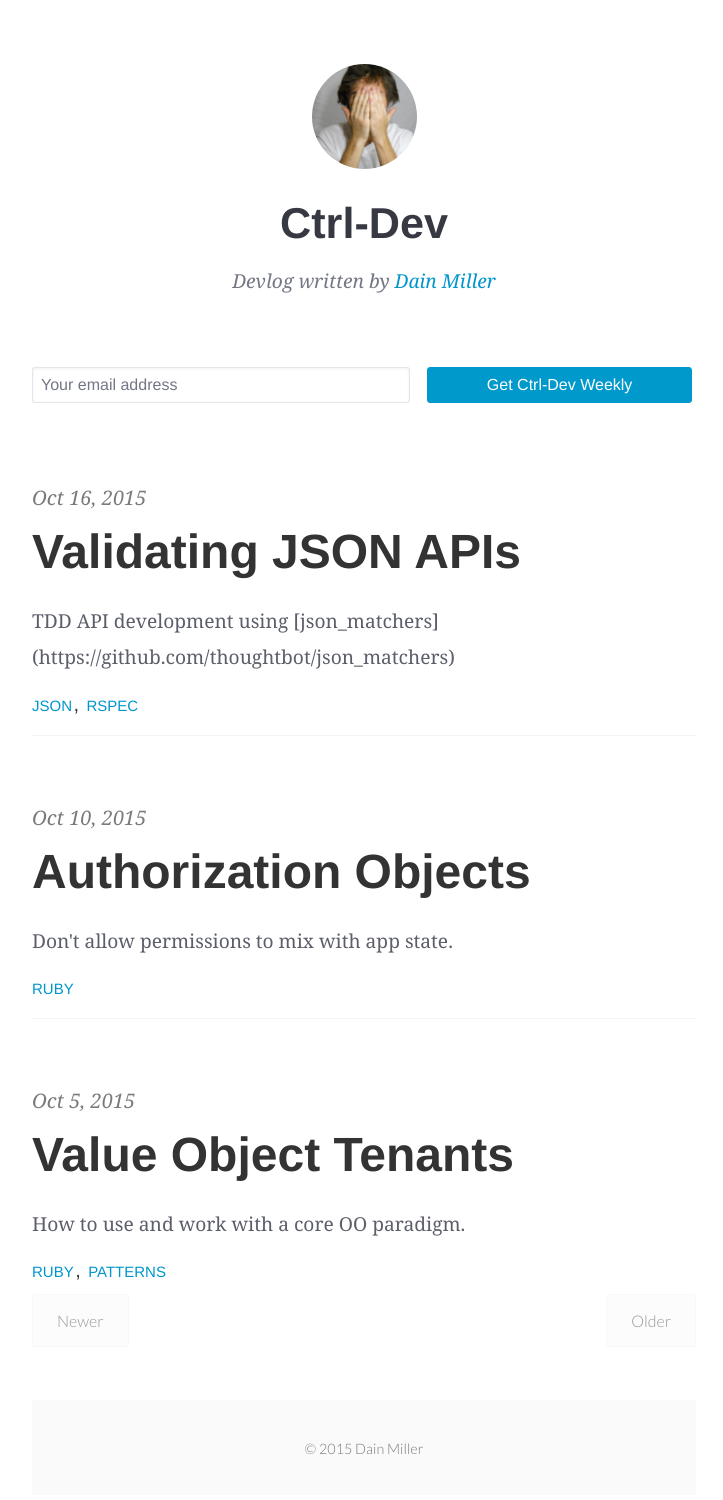
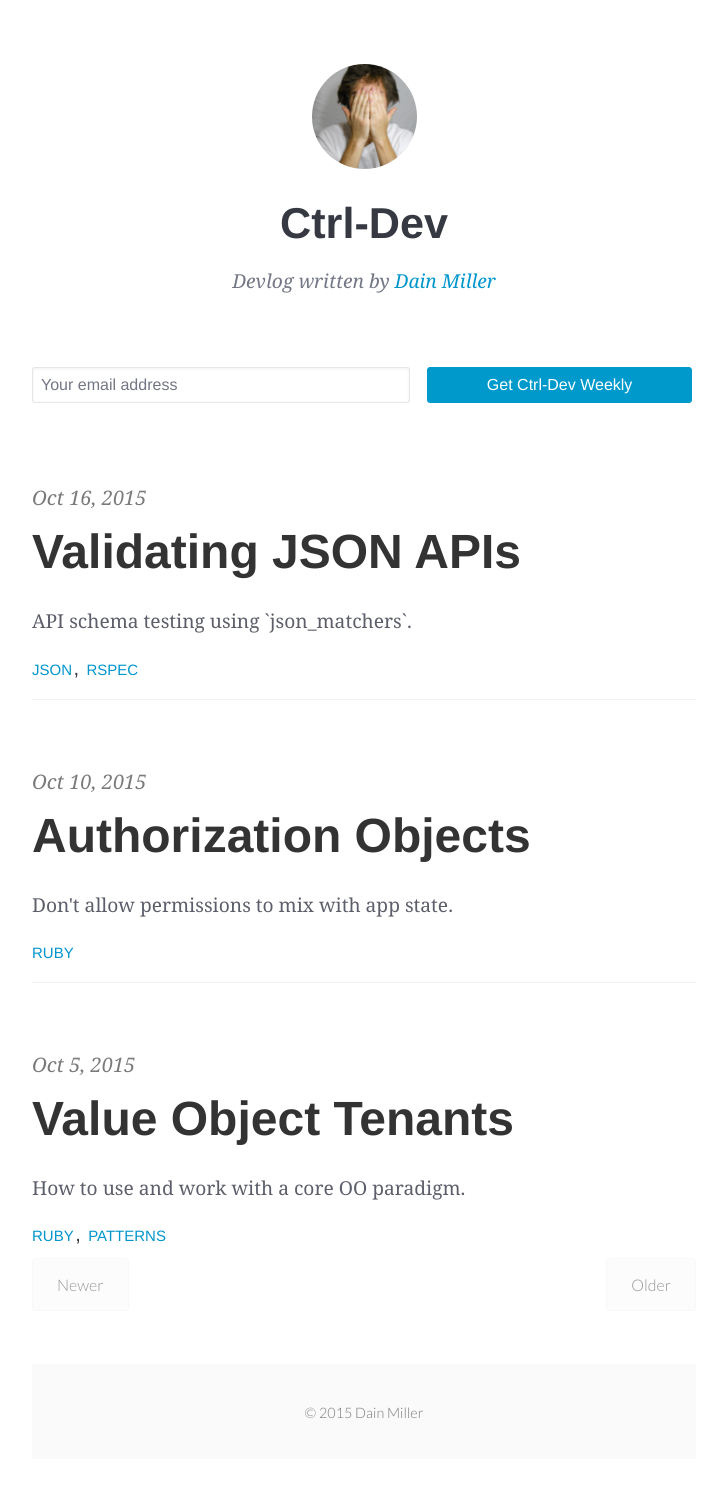
Before and after one commit to mraiur/dainmiller.github.io, a Jekyll site: the page built from index.html, in a window 1280 px wide. Shown: the whole page, without its empty margins (276-999 px from the left). Built offline with Jekyll 4.4.1, drawn with Linux system fonts in a browser that asks for light colours; the list of posts is cut into pages by our own code; after the commit the page ends 1464 px from its top, so only the background shows below that.

Commit message:
Update 2015-10-16-testing-json-apis.markdown

```diff
--- a/_posts/2015-10-16-testing-json-apis.markdown
+++ b/_posts/2015-10-16-testing-json-apis.markdown
@@ -3,6 +3,6 @@ published: true
 title: Validating JSON APIs
 layout: post
 tags: [json,rspec]
-summary: TDD API development using [json_matchers](https://github.com/thoughtbot/json_matchers)
+summary: API schema testing using `json_matchers`.
 ---
 test
```
